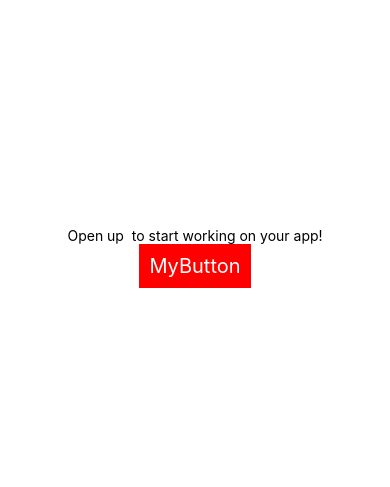
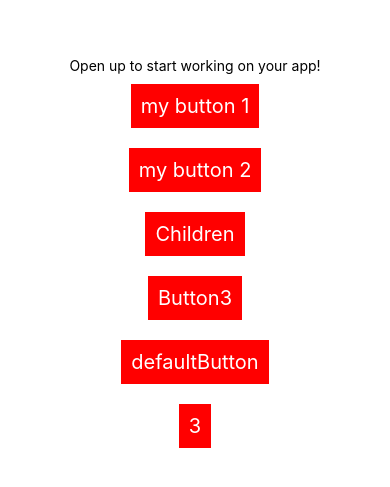
Before and after one commit to ArtemisDicoTiar/rn_study, a React Native app: screen / in a window 390 px wide. Shown: the part 165-652 px from the top of the page. Built offline with nearby package versions, Linux system fonts and the light colour scheme.

Commit message:
props done

```diff
--- a/src/App.js
+++ b/src/App.js
@@ -1,15 +1,28 @@
-import { StatusBar } from 'expo-status-bar';
+import {StatusBar} from 'expo-status-bar';
 import React from 'react';
-import { StyleSheet, Text, View, Button } from 'react-native';
+import {StyleSheet, Text, View} from 'react-native';
 import MyButton from "./ByButton";
+
 export default function App() {
-  return (
-    <View style={styles.container}>
-      <Text>Open up  to start working on your app!</Text>
-      <StatusBar style="auto" />
-      <MyButton/>
-    </View>
-  );
+    return (
+        <View style={styles.container}>
+            <Text>Open up to start working on your app!</Text>
+            <StatusBar style="auto"/>
+            <MyButton title="my button 1" onPress={() => alert('Clicked 1!')}/>
+            <MyButton title="my button 2" onPress={() => alert('Clicked 2!')}/>
+
+            {/*이 친구의 태그 사이의 값을 이용하기 위해서는 자식 객체에서 children이라는 걸 사용해야한다.*/}
+            <MyButton>Children</MyButton>
+            {/*  아래 버튼을 보면 children props가 우선시 되고 있다. 당연히 앞에 먼저 썼으니.  */}
+            <MyButton title="my button 3" onPress={() => alert('Clicked 3!')}>Button3</MyButton>
+            {/*Default값을 사용한 친구.*/}
+            <MyButton/>
+
+            {/*default prop을 벗어나는 친구.*/}
+            {/*Warning: Failed prop type: Invalid prop `title` of type `number` supplied to `MyButton`, expected `string`.*/}
+            <MyButton title={'3'}/>
+        </View>
+    );
 }
 
 const styles = StyleSheet.create({
--- a/src/ByButton.js
+++ b/src/ByButton.js
@@ -1,7 +1,8 @@
 import React from 'react';
 import {TouchableOpacity, View, Text} from "react-native";
+import PropTypes from 'prop-types'
 
-const MyButton = () => {
+const MyButton = ({title, onPress, children}) => {
     return (
         // {/*버튼을 정확히 누르지 않아도 누른 것처럼 하기 위해서는 버튼의 스타일에 margin을 적당히 주거나*/}
         //      마진은 공간을 차지함. 스타일이기 때문에 CSS처럼
@@ -9,16 +10,28 @@ const MyButton = () => {
         //      hitSlop은 동작 자체를 사용자의 터치 좌표를 받고 해당 좌표가 지정한 범위 안이면 맞다고 처리하는 것 같다
         //      그렇기 때문에 직접적인(물리적인) 공간을 차지하지 않는다.
         // pressRetentionOffset은 버튼을 누르고 파라미터로 넘겨준 범위만큼을 벗어나게 되면 선택이 취소된다.
-        <TouchableOpacity onPress={() => alert('Clicked!')}
+        <TouchableOpacity onPress={onPress}
                           hitSlop={{bottom: 10, top: 10, left: 10, right: 10}}
                           pressRetentionOffset={{bottom: 10, top: 10, left: 10, right: 10}}
+                          style={{margin: 10}}
         >
             <View style={{backgroundColor: 'red', padding: 10}}>
-
-                <Text style={{fontSize: 20, color: 'white'}}>MyButton</Text>
+                <Text style={{fontSize: 20, color: 'white'}}>{children || title}</Text>
             </View>
         </TouchableOpacity>
     )
 }
 
+// 이렇게 디폴트 프롭을 설정가능하다.
+MyButton.defaultProps = {
+    title: 'defaultButton',
+    onPress: () => {alert('Default')}
+}
+
+//
+MyButton.propTypes = {
+    title: PropTypes.string.isRequired, // isRequired 를 붙이면 반드시 해당 타입이어야하는 프롭값이 된다.
+    onPress: PropTypes.func
+}
+
 export default MyButton
```
